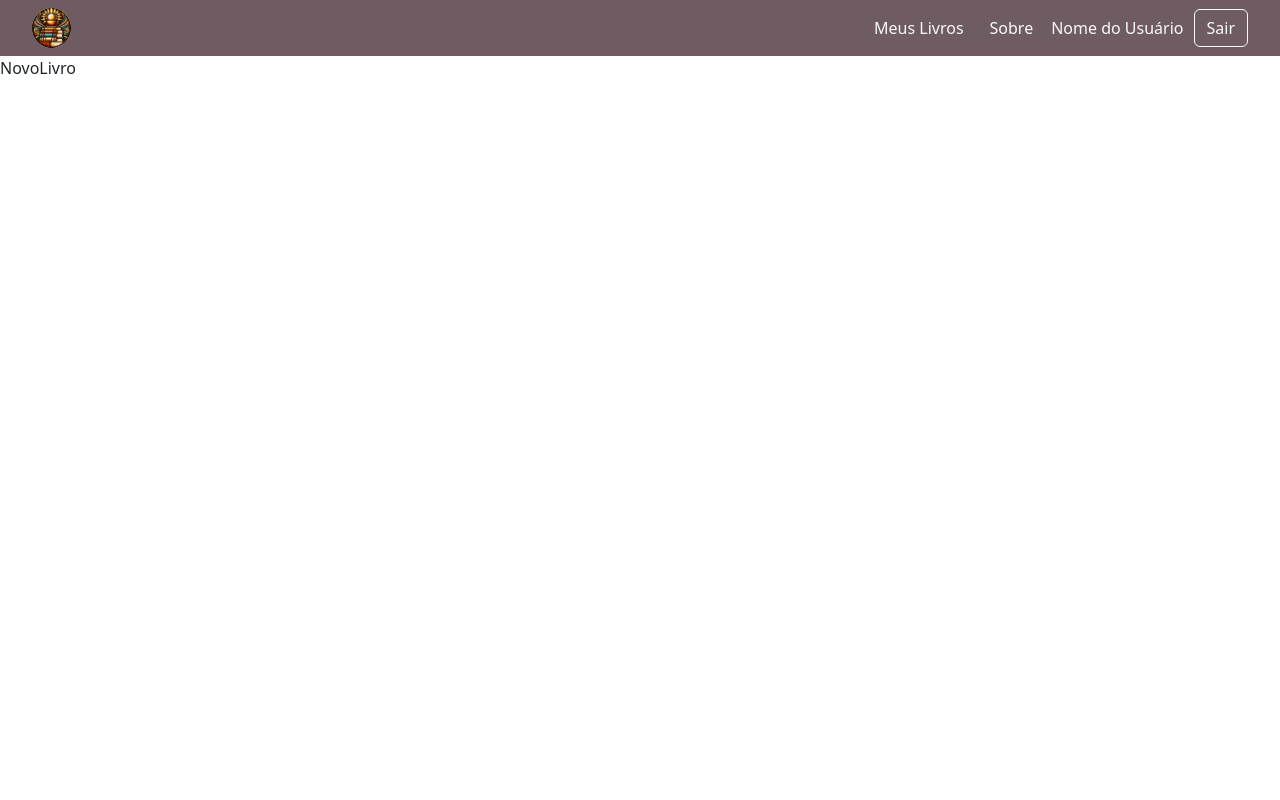
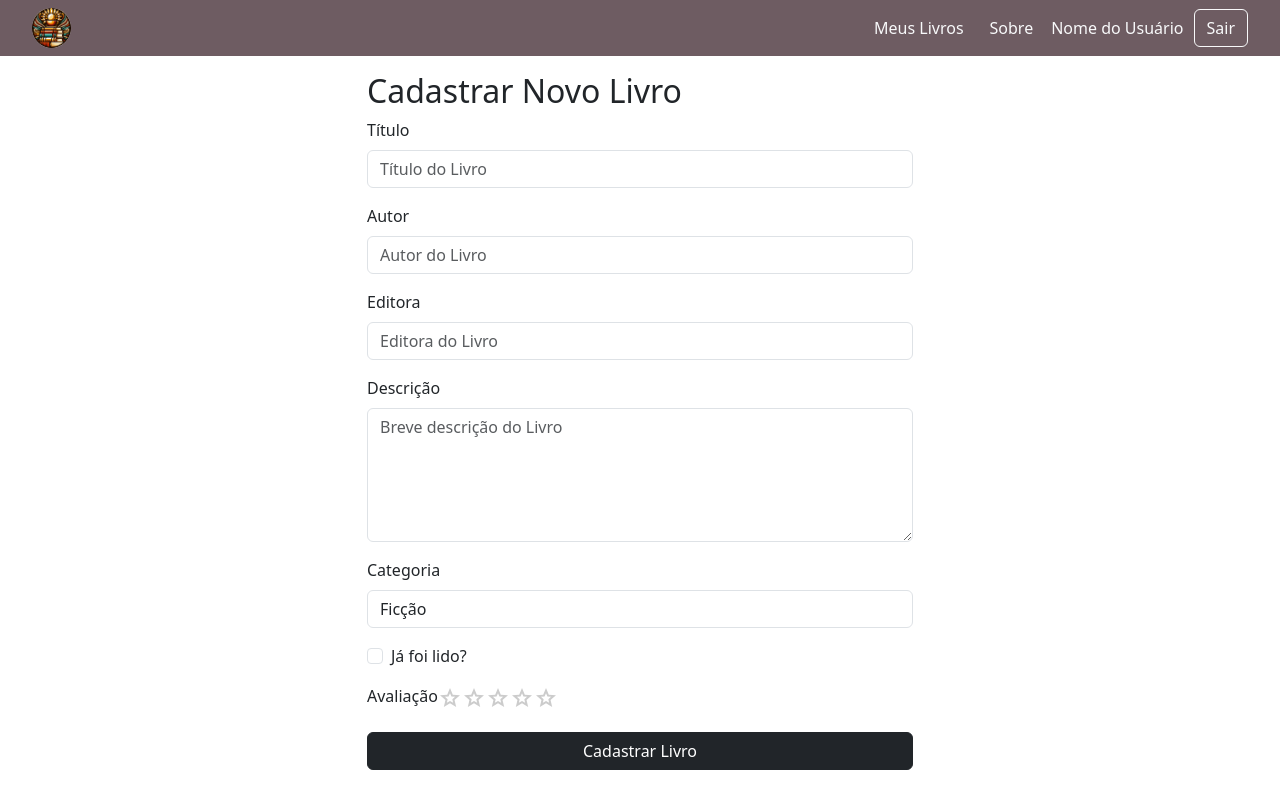
Before and after one commit to flaviare1s/biblioteca-pessoal, a React (Vite) app: page /livros/adicionar in a window 1280 px wide. Built offline with nearby package versions, Linux system fonts and the light colour scheme.

Commit message:
Fiz página de cadastro de livros

```diff
--- a/src/pages/NovoLivro.jsx
+++ b/src/pages/NovoLivro.jsx
@@ -1,9 +1,81 @@
-import '../styles/NovoLivro.css'
+import { useState } from 'react';
+import { Button, Container, Form, Row, Col } from 'react-bootstrap';
+import star from '../assets/star.svg';
+import filledStar from '../assets/filled-star.svg';
+import { useForm } from 'react-hook-form';
+import { useNavigate } from 'react-router-dom';
 
 const NovoLivro = () => {
+  const [avaliacao, setAvaliacao] = useState(0)
+
+  const handleAvaliacaoClick = (valor) => {
+    setAvaliacao(valor)
+  }
+
   return (
-    <div>NovoLivro</div>
-  )
+    <Container className='mt-3'>
+      <Row className="justify-content-center">
+        <Col md={8} lg={6}>
+          <Form className='form-section'>
+            <h2>Cadastrar Novo Livro</h2>
+
+            <Form.Group className='mb-3' controlId='titulo'>
+              <Form.Label>Título</Form.Label>
+              <Form.Control type='text' placeholder='Título do Livro' />
+            </Form.Group>
+
+            <Form.Group className='mb-3' controlId='autor'>
+              <Form.Label>Autor</Form.Label>
+              <Form.Control type='text' placeholder='Autor do Livro' />
+            </Form.Group>
+
+            <Form.Group className='mb-3' controlId='editora'>
+              <Form.Label>Editora</Form.Label>
+              <Form.Control type='text' placeholder='Editora do Livro' />
+            </Form.Group>
+
+            <Form.Group className='mb-3' controlId='descricao'>
+              <Form.Label>Descrição</Form.Label>
+              <Form.Control as='textarea' rows={5} placeholder='Breve descrição do Livro' />
+            </Form.Group>
+
+            <Form.Group className='mb-3' controlId='categorias'>
+              <Form.Label>Categoria</Form.Label>
+              <Form.Control as='select'>
+                <option>Ficção</option>
+                <option>Literatura</option>
+                <option>Terror</option>
+                <option>Romance</option>
+                <option>Auto-ajuda</option>
+                <option>Filosofia</option>
+              </Form.Control>
+            </Form.Group>
+
+            <Form.Group className='mb-3' controlId='lido'>
+              <Form.Check type='checkbox' id='Lido' label='Já foi lido?' />
+            </Form.Group>
+
+            {/* Componente de Avaliação com Estrelas */}
+            <section className='avaliacao'>
+              <Form.Label>Avaliação</Form.Label>
+              {[1, 2, 3, 4, 5].map((valor) => (
+                <img
+                  key={valor}
+                  src={valor <= avaliacao ? filledStar : star}
+                  alt={`Estrela ${valor}`}
+                  onClick={() => handleAvaliacaoClick(valor)}
+                />
+              ))}
+            </section>
+
+            <Button variant='dark' type='submit' className='w-100 my-3'>
+              Cadastrar Livro
+            </Button>
+          </Form>
+        </Col>
+      </Row>
+    </Container>
+  );
 }
 
-export default NovoLivro
+export default NovoLivro;
```
Also changed, not shown: src/assets/filled-star.svg (added), src/assets/star.svg (added).
